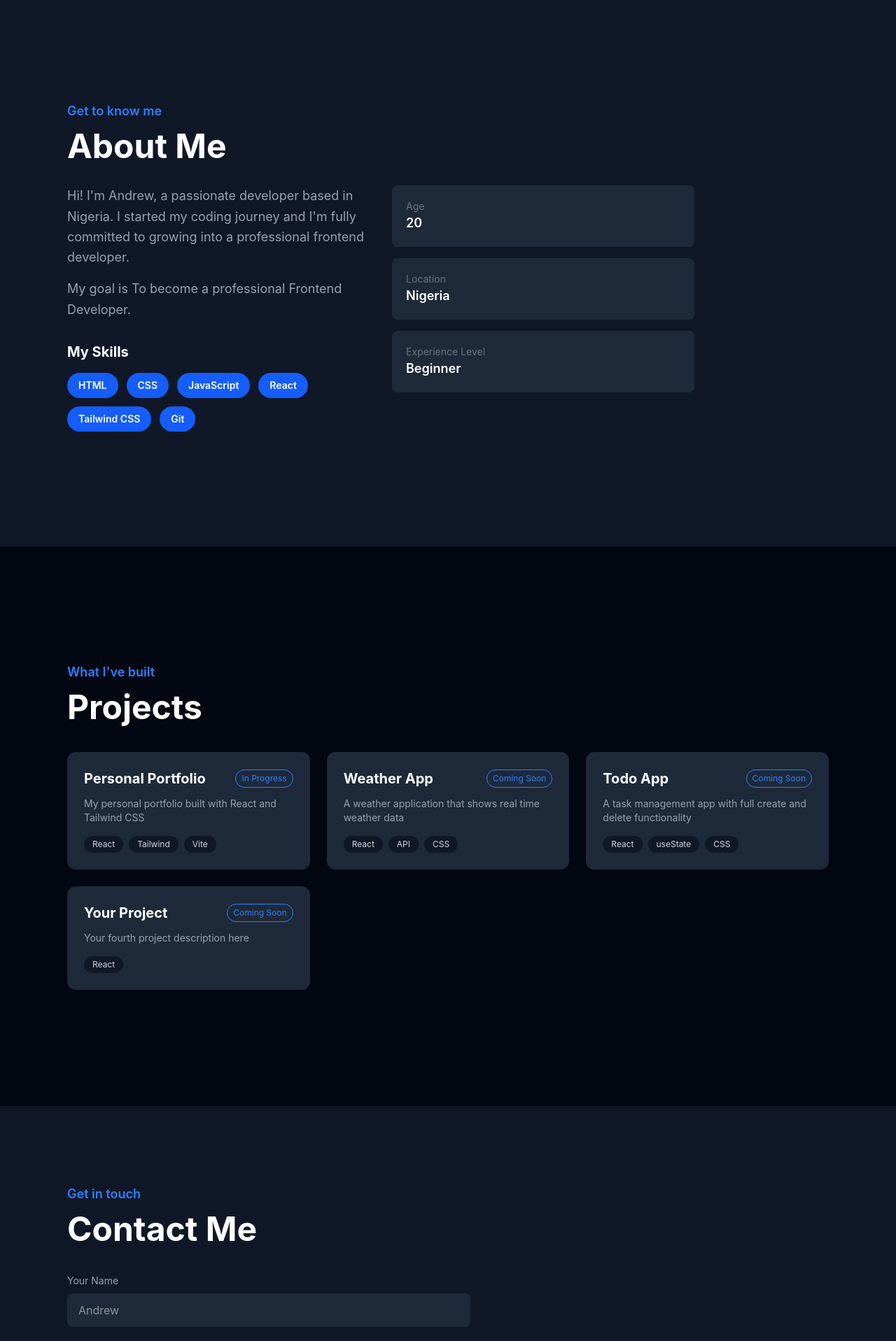
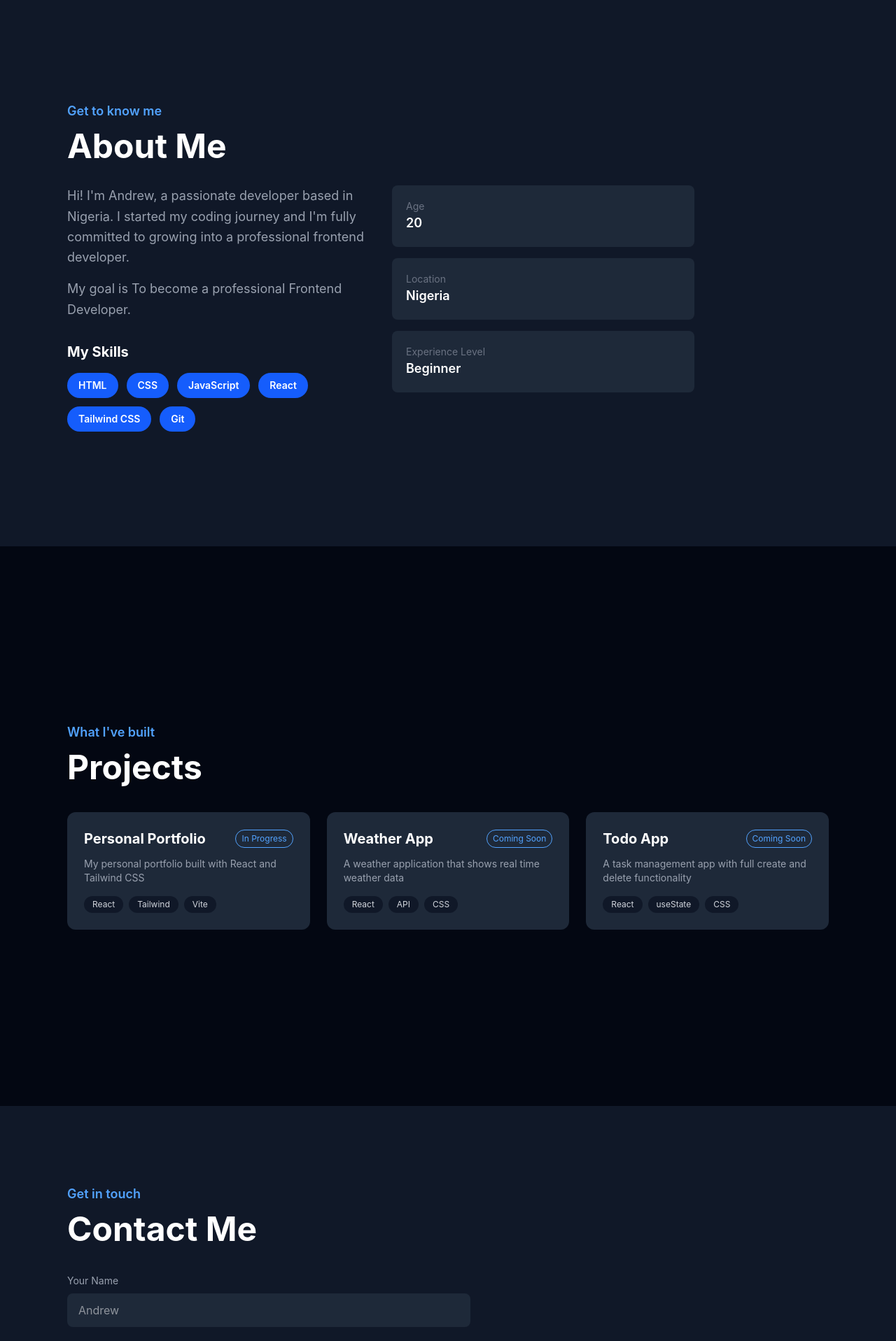
Before and after one commit to andrewrichie/my-portfolio, a React (Vite) app: page / in a window 1280 px wide. Shown: the part 880-2797 px from the top of the page at 70% size. Built offline with nearby package versions, Linux system fonts and the light colour scheme.

Commit message:
scroll animation with freamer

```diff
--- a/package.json
+++ b/package.json
@@ -11,6 +11,7 @@
   },
   "dependencies": {
     "@tailwindcss/vite": "^4.2.0",
+    "framer-motion": "^12.34.3",
     "react": "^18.3.1",
     "react-dom": "^18.3.1",
     "tailwindcss": "^4.2.0"
--- a/src/components/About.jsx
+++ b/src/components/About.jsx
@@ -1,3 +1,5 @@
+import { motion } from 'framer-motion'
+
 function About({ darkMode }) {
   const info = {
     name: "Andrew",
@@ -12,11 +14,34 @@ function About({ darkMode }) {
 
   return (
     <section id="about" className={`min-h-screen flex flex-col justify-center px-6 md:px-24 py-20 ${darkMode ? "bg-gray-900" : "bg-white"}`}>
-      <p className="text-blue-500 font-semibold text-base md:text-lg mb-3">Get to know me</p>
-      <h2 className={`text-3xl md:text-5xl font-bold mb-8 ${darkMode ? "text-white" : "text-gray-900"}`}>About Me</h2>
+
+      <motion.p
+        initial={{ opacity: 0, y: 20 }}
+        whileInView={{ opacity: 1, y: 0 }}
+        transition={{ duration: 0.5 }}
+        viewport={{ once: true }}
+        className="text-blue-400 font-semibold text-base md:text-lg mb-3"
+      >
+        Get to know me
+      </motion.p>
+
+      <motion.h2
+        initial={{ opacity: 0, y: 20 }}
+        whileInView={{ opacity: 1, y: 0 }}
+        transition={{ duration: 0.5, delay: 0.2 }}
+        viewport={{ once: true }}
+        className={`text-3xl md:text-5xl font-bold mb-8 ${darkMode ? "text-white" : "text-gray-900"}`}
+      >
+        About Me
+      </motion.h2>
 
       <div className="grid grid-cols-1 md:grid-cols-2 gap-8 max-w-4xl">
-        <div>
+        <motion.div
+          initial={{ opacity: 0, x: -50 }}
+          whileInView={{ opacity: 1, x: 0 }}
+          transition={{ duration: 0.6, delay: 0.3 }}
+          viewport={{ once: true }}
+        >
           <p className={`text-base md:text-lg leading-relaxed ${darkMode ? "text-gray-400" : "text-gray-600"}`}>
             Hi! I'm {name}, a passionate developer based in {location}.
             I started my coding journey and I'm fully committed to
@@ -28,27 +53,42 @@ function About({ darkMode }) {
           <div className="mt-8">
             <h3 className={`font-bold text-lg md:text-xl mb-4 ${darkMode ? "text-white" : "text-gray-900"}`}>My Skills</h3>
             <div className="flex flex-wrap gap-3">
-              {skills.map((skill) => (
-                <span key={skill} className="bg-blue-600 text-white px-3 md:px-4 py-2 rounded-full text-xs md:text-sm font-semibold">
+              {skills.map((skill, index) => (
+                <motion.span
+                  key={skill}
+                  initial={{ opacity: 0, scale: 0.5 }}
+                  whileInView={{ opacity: 1, scale: 1 }}
+                  transition={{ duration: 0.3, delay: index * 0.1 }}
+                  viewport={{ once: true }}
+                  className="bg-blue-600 text-white px-3 md:px-4 py-2 rounded-full text-xs md:text-sm font-semibold"
+                >
                   {skill}
-                </span>
+                </motion.span>
               ))}
             </div>
           </div>
-        </div>
+        </motion.div>
 
-        <div className="flex flex-col gap-4">
-          {[
-            { label: "Age", value: age },
-            { label: "Location", value: location },
-            { label: "Experience Level", value: experience }
-          ].map((item) => (
-            <div key={item.label} className={`rounded-lg p-4 md:p-5 ${darkMode ? "bg-gray-800" : "bg-gray-100"}`}>
-              <p className={`text-sm ${darkMode ? "text-gray-500" : "text-gray-400"}`}>{item.label}</p>
-              <p className={`font-semibold text-base md:text-lg ${darkMode ? "text-white" : "text-gray-900"}`}>{item.value}</p>
-            </div>
-          ))}
-        </div>
+        <motion.div
+          initial={{ opacity: 0, x: 50 }}
+          whileInView={{ opacity: 1, x: 0 }}
+          transition={{ duration: 0.6, delay: 0.3 }}
+          viewport={{ once: true }}
+          className="flex flex-col gap-4"
+        >
+          <div className={`rounded-lg p-4 md:p-5 ${darkMode ? "bg-gray-800" : "bg-gray-100"}`}>
+            <p className="text-gray-500 text-sm">Age</p>
+            <p className={`font-semibold text-base md:text-lg ${darkMode ? "text-white" : "text-gray-900"}`}>{age}</p>
+          </div>
+          <div className={`rounded-lg p-4 md:p-5 ${darkMode ? "bg-gray-800" : "bg-gray-100"}`}>
+            <p className="text-gray-500 text-sm">Location</p>
+            <p className={`font-semibold text-base md:text-lg ${darkMode ? "text-white" : "text-gray-900"}`}>{location}</p>
+          </div>
+          <div className={`rounded-lg p-4 md:p-5 ${darkMode ? "bg-gray-800" : "bg-gray-100"}`}>
+            <p className="text-gray-500 text-sm">Experience Level</p>
+            <p className={`font-semibold text-base md:text-lg ${darkMode ? "text-white" : "text-gray-900"}`}>{experience}</p>
+          </div>
+        </motion.div>
       </div>
     </section>
   )
--- a/src/components/Contact.jsx
+++ b/src/components/Contact.jsx
@@ -1,4 +1,5 @@
 import { useState } from 'react'
+import { motion } from 'framer-motion'
 
 function Contact({ darkMode }) {
   const [formData, setFormData] = useState({
@@ -17,30 +18,79 @@ function Contact({ darkMode }) {
     alert(`Thanks ${formData.name}! I'll get back to you soon.`)
   }
 
-  const inputClass = `w-full px-4 py-3 rounded-lg outline-none focus:ring-2 focus:ring-blue-500 ${darkMode ? "bg-gray-800 text-white" : "bg-gray-100 text-gray-900"}`
-
   return (
     <section id="contact" className={`min-h-screen flex flex-col justify-center px-6 md:px-24 py-20 ${darkMode ? "bg-gray-900" : "bg-white"}`}>
-      <p className="text-blue-500 font-semibold text-base md:text-lg mb-3">Get in touch</p>
-      <h2 className={`text-3xl md:text-5xl font-bold mb-10 ${darkMode ? "text-white" : "text-gray-900"}`}>Contact Me</h2>
 
-      <div className="max-w-xl w-full">
+      <motion.p
+        initial={{ opacity: 0, y: 20 }}
+        whileInView={{ opacity: 1, y: 0 }}
+        transition={{ duration: 0.5 }}
+        viewport={{ once: true }}
+        className="text-blue-400 font-semibold text-base md:text-lg mb-3"
+      >
+        Get in touch
+      </motion.p>
+
+      <motion.h2
+        initial={{ opacity: 0, y: 20 }}
+        whileInView={{ opacity: 1, y: 0 }}
+        transition={{ duration: 0.5, delay: 0.2 }}
+        viewport={{ once: true }}
+        className={`text-3xl md:text-5xl font-bold mb-10 ${darkMode ? "text-white" : "text-gray-900"}`}
+      >
+        Contact Me
+      </motion.h2>
+
+      <motion.div
+        initial={{ opacity: 0, y: 30 }}
+        whileInView={{ opacity: 1, y: 0 }}
+        transition={{ duration: 0.6, delay: 0.3 }}
+        viewport={{ once: true }}
+        className="max-w-xl"
+      >
         <div className="flex flex-col gap-2 mb-5">
           <label className={`text-sm ${darkMode ? "text-gray-400" : "text-gray-600"}`}>Your Name</label>
-          <input type="text" name="name" value={formData.name} onChange={handleChange} placeholder="Andrew" className={inputClass} />
+          <input
+            type="text"
+            name="name"
+            value={formData.name}
+            onChange={handleChange}
+            placeholder="Andrew"
+            className={`px-4 py-3 rounded-lg outline-none focus:ring-2 focus:ring-blue-500 ${darkMode ? "bg-gray-800 text-white" : "bg-gray-100 text-gray-900"}`}
+          />
         </div>
+
         <div className="flex flex-col gap-2 mb-5">
           <label className={`text-sm ${darkMode ? "text-gray-400" : "text-gray-600"}`}>Email Address</label>
-          <input type="email" name="email" value={formData.email} onChange={handleChange} placeholder="andrew@email.com" className={inputClass} />
+          <input
+            type="email"
+            name="email"
+            value={formData.email}
+            onChange={handleChange}
+            placeholder="andrew@email.com"
+            className={`px-4 py-3 rounded-lg outline-none focus:ring-2 focus:ring-blue-500 ${darkMode ? "bg-gray-800 text-white" : "bg-gray-100 text-gray-900"}`}
+          />
         </div>
+
         <div className="flex flex-col gap-2 mb-8">
           <label className={`text-sm ${darkMode ? "text-gray-400" : "text-gray-600"}`}>Message</label>
-          <textarea name="message" value={formData.message} onChange={handleChange} placeholder="I'd love to work with you..." rows={5} className={`${inputClass} resize-none`} />
+          <textarea
+            name="message"
+            value={formData.message}
+            onChange={handleChange}
+            placeholder="I'd love to work with you..."
+            rows={5}
+            className={`px-4 py-3 rounded-lg outline-none focus:ring-2 focus:ring-blue-500 resize-none ${darkMode ? "bg-gray-800 text-white" : "bg-gray-100 text-gray-900"}`}
+          />
         </div>
-        <button onClick={handleSubmit} className="w-full bg-blue-600 hover:bg-blue-700 text-white py-3 rounded-lg font-semibold text-lg">
+
+        <button
+          onClick={handleSubmit}
+          className="w-full bg-blue-600 hover:bg-blue-700 text-white py-3 rounded-lg font-semibold text-lg"
+        >
           Send Message
         </button>
-      </div>
+      </motion.div>
     </section>
   )
 }
--- a/src/components/Projects.jsx
+++ b/src/components/Projects.jsx
@@ -1,3 +1,5 @@
+import { motion } from 'framer-motion'
+
 function Projects({ darkMode }) {
   const projects = [
     {
@@ -21,38 +23,61 @@ function Projects({ darkMode }) {
       tech: ["React", "useState", "CSS"],
       status: "Coming Soon"
     },
-    {
-      id: 4,
-      title: "Your Project",
-      description: "Your fourth project description here",
-      tech: ["React"],
-      status: "Coming Soon"
-    }
   ]
 
   return (
     <section id="projects" className={`min-h-screen flex flex-col justify-center px-6 md:px-24 py-20 ${darkMode ? "bg-gray-950" : "bg-gray-50"}`}>
-      <p className="text-blue-500 font-semibold text-base md:text-lg mb-3">What I've built</p>
-      <h2 className={`text-3xl md:text-5xl font-bold mb-10 ${darkMode ? "text-white" : "text-gray-900"}`}>Projects</h2>
+
+      <motion.p
+        initial={{ opacity: 0, y: 20 }}
+        whileInView={{ opacity: 1, y: 0 }}
+        transition={{ duration: 0.5 }}
+        viewport={{ once: true }}
+        className="text-blue-400 font-semibold text-base md:text-lg mb-3"
+      >
+        What I've built
+      </motion.p>
+
+      <motion.h2
+        initial={{ opacity: 0, y: 20 }}
+        whileInView={{ opacity: 1, y: 0 }}
+        transition={{ duration: 0.5, delay: 0.2 }}
+        viewport={{ once: true }}
+        className={`text-3xl md:text-5xl font-bold mb-10 ${darkMode ? "text-white" : "text-gray-900"}`}
+      >
+        Projects
+      </motion.h2>
 
       <div className="grid grid-cols-1 md:grid-cols-3 gap-6 max-w-6xl">
-        {projects.map((project) => (
-          <div key={project.id} className={`rounded-xl p-6 transition hover:-translate-y-1 ${darkMode ? "bg-gray-800 hover:bg-gray-700" : "bg-white hover:bg-gray-100 shadow-md"}`}>
+        {projects.map((project, index) => (
+          <motion.div
+            key={project.id}
+            initial={{ opacity: 0, y: 50 }}
+            whileInView={{ opacity: 1, y: 0 }}
+            transition={{ duration: 0.5, delay: index * 0.2 }}
+            viewport={{ once: true }}
+            whileHover={{ scale: 1.03 }}
+            className={`rounded-xl p-6 transition ${darkMode ? "bg-gray-800 hover:bg-gray-700" : "bg-white hover:bg-gray-100 shadow-md"}`}
+          >
             <div className="flex justify-between items-center mb-3">
-              <h3 className={`font-bold text-lg md:text-xl ${darkMode ? "text-white" : "text-gray-900"}`}>{project.title}</h3>
-              <span className="text-blue-500 text-xs border border-blue-500 px-2 py-1 rounded-full">
+              <h3 className={`font-bold text-lg md:text-xl ${darkMode ? "text-white" : "text-gray-900"}`}>
+                {project.title}
+              </h3>
+              <span className="text-blue-400 text-xs border border-blue-400 px-2 py-1 rounded-full">
                 {project.status}
               </span>
             </div>
-            <p className={`text-sm mb-4 ${darkMode ? "text-gray-400" : "text-gray-600"}`}>{project.description}</p>
+            <p className={`text-sm mb-4 ${darkMode ? "text-gray-400" : "text-gray-600"}`}>
+              {project.description}
+            </p>
             <div className="flex gap-2 flex-wrap">
               {project.tech.map((t) => (
-                <span key={t} className={`text-xs px-3 py-1 rounded-full ${darkMode ? "bg-gray-900 text-gray-300" : "bg-gray-100 text-gray-700"}`}>
+                <span key={t} className={`text-xs px-3 py-1 rounded-full ${darkMode ? "bg-gray-900 text-gray-300" : "bg-gray-200 text-gray-700"}`}>
                   {t}
                 </span>
               ))}
             </div>
-          </div>
+          </motion.div>
         ))}
       </div>
     </section>
```
Also changed, not shown: src/components/Hero.jsx (+44 -9 lines), 1 other file (tests, documents, lock files or other folders).
